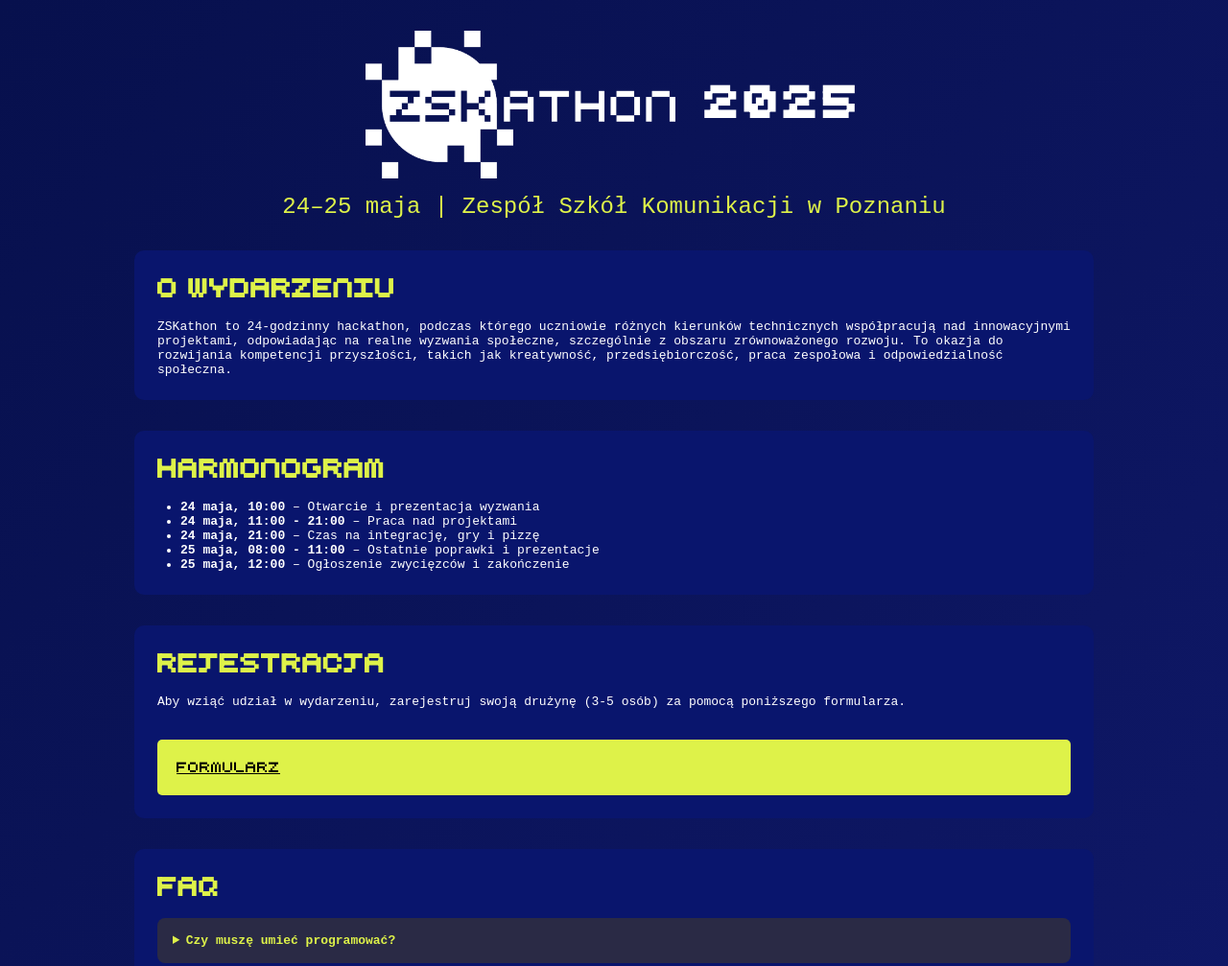
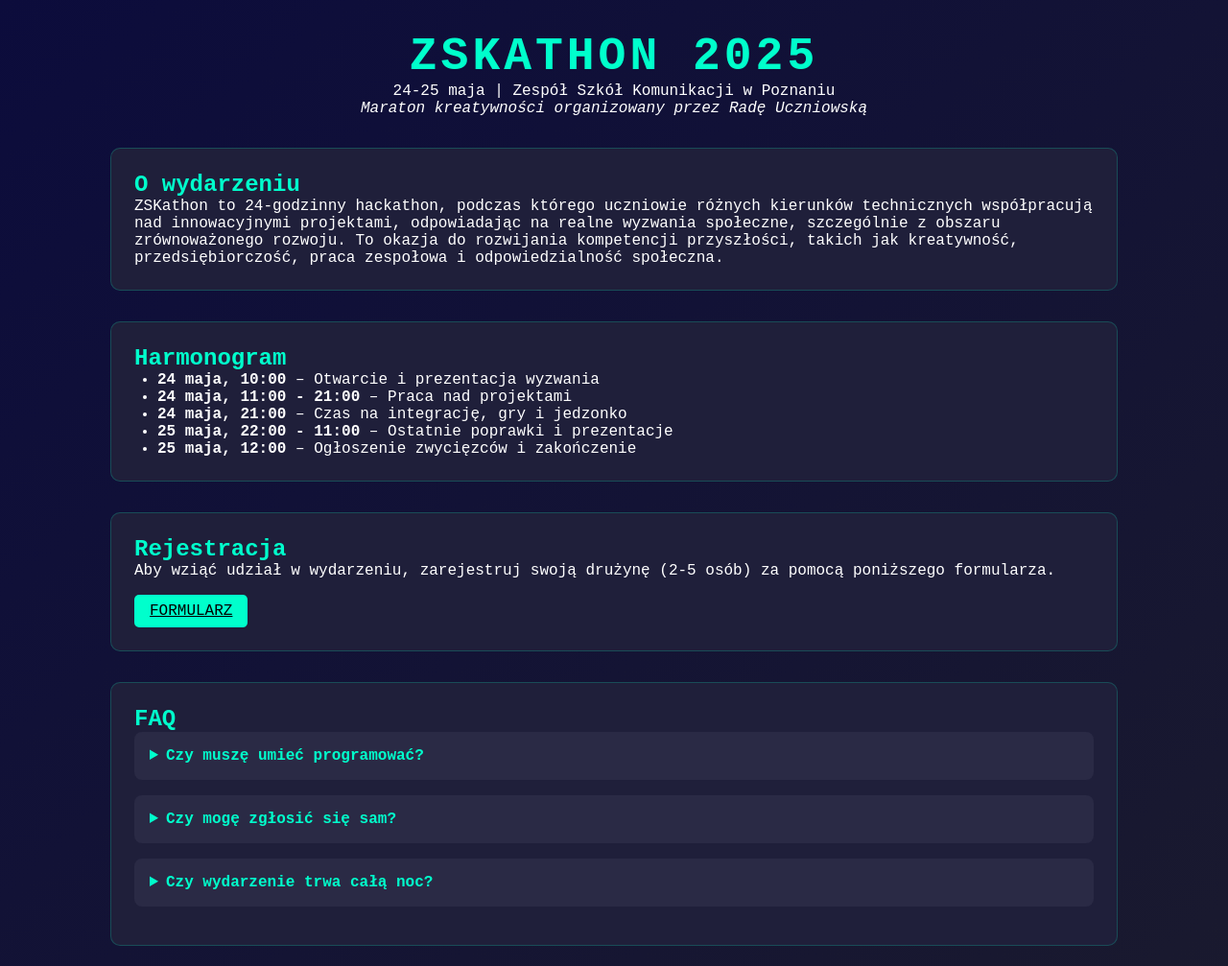
Before and after one commit to zjezdzalka/zskathon, a plain HTML site: page index.html in a window 1280 px wide. Shown: the top 1007 px of the page at 96% size. Drawn offline with Linux system fonts and the light colour scheme.

Commit message:
korekcja linku do form

```diff
--- a/globalStyle.css
+++ b/globalStyle.css
@@ -1,180 +1,78 @@
-* {
+*{
+    margin:0;
+    padding: 0;
+}
+body {
     margin: 0;
-    padding: 0;
-    box-sizing: border-box;
-    --background-blue: rgb(9, 21, 109);
-    --background-light-blue: rgb(16, 25, 107);
-    --background-dark-blue: rgb(7, 16, 77);
-    --font-color: #DEF249;
-}
-
-@font-face {
-    font-family: 'CubicFive10';
-    src:url('CubicFive10.ttf.woff') format('woff'),
-        url('CubicFive10.ttf.svg#CubicFive10') format('svg'),
-        url('CubicFive10.ttf.eot'),
-        url('CubicFive10.ttf.eot?#iefix') format('embedded-opentype');
-    font-weight: normal;
-    font-style: normal;
-}
-
-body {
-    font-family: monospace;
-    background: linear-gradient(to bottom right, var(--background-dark-blue), var(--background-light-blue));
+    font-family: 'Courier New', monospace;
+    background: linear-gradient(to bottom right, #0c0c3c, #1a1a2e);
     color: white;
 }
-
-
 header, section, footer {
     max-width: 1000px;
     margin: auto;
-    padding: 2rem 1rem; /* mobile-friendly padding */
+    padding: 2rem;
 }
-
 header {
     text-align: center;
 }
-
 header h1 {
-    /* font-size: 41.573px; /* Exact match to logo text */
-    font-size: 2em;
-    font-family: 'CubicFive10', monospace;
-    color: white;
+    font-size: 3rem;
+    color: #00ffcc;
     letter-spacing: 4px;
-    display: flex;
-    align-items: center;
-    justify-content: center;
-    flex-wrap: wrap;
-    gap: 0.5rem;
-    line-height: 1;
-    margin-top: calc(40.9% * 200px); /* Matching logo's top margin */
 }
-
-header h1 p{
-    font-size: 1.55em;
-    margin-bottom: 0.05em;
+h2 {
+    color: #00ffcc;
 }
-
-header h1 img {
-    height: 4.81em; /* Ensures logo scales with text */
-}
-
-header h1 img {
-    width: auto;
-    vertical-align: middle;
-}
-
-@media (max-width: 768px) {
-    header h1 {
-        /* When logo scales down, maintain ratio */
-        font-size: min(8.5vw, calc(20.7865% * 150px));
-        /* Assuming logo scales to max 150px tall on mobile */
-        padding-top: calc(40.9% * 150px - 0.3em);
-    }
-    header h1 img {
-        height: 150px; /* Scaled down logo */
-    }
-}
-
-
-h2 {
-    color: var(--font-color);
-    font-size: 1.8rem;
-    margin-bottom: 1rem;
-    text-transform: uppercase;
-    font-family: 'CubicFive10', monospace;
-}
-
 .card {
-    background: var(--background-blue);
+    background: #1f1f3a;
+    border: 1px solid rgba(0, 255, 204, 0.2);
     border-radius: 10px;
     padding: 1.5rem;
     margin-bottom: 2rem;
-    height: auto;
 }
-
 ul {
     padding-left: 1.5rem;
 }
-
 .btn {
-    background: var(--font-color);
+    background: #00ffcc;
     color: black;
+    padding: 0.5rem 1rem;
     border: none;
     border-radius: 5px;
     cursor: pointer;
-    font-size: 1rem;
-    font-family: 'CubicFive10', monospace;
-    margin-top: 2rem; /* Added margin-top */
-    padding: 20px; /* Added padding */
-    display: flex;
-    align-self: flex-start;
+    margin-top: 1rem;
+    display: inline-block;
 }
-
 .partners {
     display: flex;
-    flex-wrap: wrap;
     gap: 1rem;
     justify-content: center;
     margin-top: 1rem;
 }
-
 .partner-logo {
     background: white;
     width: 100px;
     height: 60px;
     border-radius: 5px;
 }
-
 footer {
     text-align: center;
     font-size: 0.9rem;
     color: #aaa;
-    padding: 1rem;
 }
-
-footer > a {
+footer>a{
     color: #aaa;
     text-decoration: none;
 }
-
 details {
     margin-bottom: 1rem;
     background: #2a2a45;
     padding: 1rem;
     border-radius: 8px;
     cursor: pointer;
-}
-
-summary {
+  }
+  summary {
     font-weight: bold;
-    color: var(--font-color);
-}
-
-@media (max-width: 768px) {
-    header h1 {
-        font-size: 2rem;
-        flex-direction: column;
-        gap: 0.3rem;
-    }
-
-    .card {
-        padding: 1rem;
-    }
-
-    .btn {
-        width: 100%;
-        padding: 0.75rem;
-    }
-
-    .partner-logo {
-        width: 80px;
-        height: 50px;
-    }
-}
-
-#event-date {
-    font-size: 1.5rem;
-    color: var(--font-color);
-    margin-top: 1rem;
-}
+    color: #00ffcc;
+  }
--- a/index.html
+++ b/index.html
@@ -9,8 +9,9 @@
     <body>
 
     <header>
-        <h1><img src="logo_white.png"/><p>&nbsp;2025</p></h1>
-        <p id="event-date">24–25 maja | Zespół Szkół Komunikacji w Poznaniu</p>
+        <h1>ZSKATHON 2025</h1>
+        <p>24-25 maja | Zespół Szkół Komunikacji w Poznaniu</p>
+        <p><em>Maraton kreatywności organizowany przez Radę Uczniowską</em></p>
     </header>
 
     <section class="card">
@@ -23,16 +24,16 @@
         <ul>
         <li><strong>24 maja, 10:00</strong> – Otwarcie i prezentacja wyzwania</li>
         <li><strong>24 maja, 11:00 - 21:00</strong> – Praca nad projektami</li>
-        <li><strong>24 maja, 21:00</strong> – Czas na integrację, gry i pizzę</li>
-        <li><strong>25 maja, 08:00 - 11:00</strong> – Ostatnie poprawki i prezentacje</li>
+        <li><strong>24 maja, 21:00</strong> – Czas na integrację, gry i jedzonko</li>
+        <li><strong>25 maja, 22:00 - 11:00</strong> – Ostatnie poprawki i prezentacje</li>
         <li><strong>25 maja, 12:00</strong> – Ogłoszenie zwycięzców i zakończenie</li>
         </ul>
     </section>
 
     <section class="card">
         <h2>Rejestracja</h2>
-        <p>Aby wziąć udział w wydarzeniu, zarejestruj swoją drużynę (3-5 osób) za pomocą poniższego formularza.</p>
-        <a href="formularz.html" class="btn">FORMULARZ</a>
+        <p>Aby wziąć udział w wydarzeniu, zarejestruj swoją drużynę (2-5 osób) za pomocą poniższego formularza.</p>
+        <a href="https://forms.office.com/e/yuftKGzWRK" class="btn">FORMULARZ</a>
     </section>
 
     <section class="card">
@@ -52,7 +53,7 @@
     </section>
 
 
-    <section class="card">
+    <!--<section class="card">
         <h2>Partnerzy</h2>
         <p>Tu pojawią się logotypy naszych sponsorów i partnerów wspierających wydarzenie.</p>
         <div class="partners">
@@ -60,10 +61,10 @@
         <div class="partner-logo"></div>
         <div class="partner-logo"></div>
         </div>
-    </section>
+    </section>-->
 
     <footer>
-        &copy; Made with &hearts; by RU&nbsp;<a href="https://www.zsk.poznan.pl">ZSK_Poznań</a>&nbsp;2025
+        &copy; 2025 <a href="https://www.zsk.poznan.pl">ZSK im. Hipolita Cegielskiego w Poznaniu</a>
     </footer>
 
 
```
